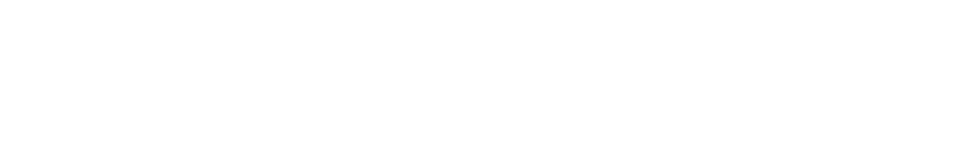
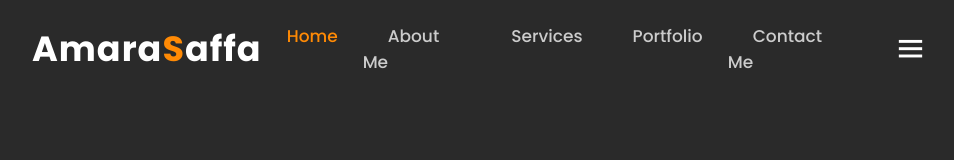
Before and after one commit to AMARASAFFA001/My-Portfolio-Website, a plain HTML site: page index.html in a window 1280 px wide. Shown: the whole page, without its empty margins (160-1114 px from the left). Drawn offline with nearby package versions, Linux system fonts and the light colour scheme.

Commit message:
updated my herader and menu-icon

```diff
--- a/index.html
+++ b/index.html
@@ -5,8 +5,34 @@
     <meta name="viewport" content="width=device-width, initial-scale=1.0">
     <title>Amara Saffa Portfolio</title>
     <link rel="stylesheet" href="style.css">
+
+	 <link rel="stylesheet"
+     href="https://unpkg.com/boxicons@latest/css/boxicons.min.css">
+
+    <link href="https://fonts.googleapis.com/css2?family=Poppins:wght@300;400;500;600;700;800;900&display=swap" rel="stylesheet">
 </head>
 <body>
+
+	<!----header design--->
+	<header>
+		<a href="#" class="logo">Amara<span>S</span>affa</a>
+
+		<ul>
+			<li><a href="#home" class="active">Home</a></li>
+			<li><a href="#about">About Me</a></li>
+			<li><a href="#services">Services</a></li>
+			<li><a href="#portfolio">Portfolio</a></li>
+			<li><a href="#contact">Contact Me</a></li>
+		</ul>
+
+		<div class="bx bx-menu" id="menu-icon">
+
+		</div>
+	</header>
+
+
+
+
     <div class="main-container">
 
 
--- a/style.css
+++ b/style.css
@@ -1,15 +1,30 @@
 *{
-    margin: 0;
     padding: 0;
-    box-sizing: border-box;
+	margin: 0;
+	box-sizing: border-box;
+	font-family: 'Poppins', sans-serif;
+	text-decoration: none;
+	list-style: none;
+}
+
+html{
+	scroll-behavior: smooth;
+}
+
+body{
+	background: var(--bg-color);
+	color: var(--text-color);
 }
 
 :root{
-    --bg1-color: #b2b2b2;
-    --bg2-color: #b2f2b2;
-    --bg3-color: #ffb2b0;
-    --bg4-color: #d4dfb0;
-    --text-color:#000000;
+  --bg-color: #2a2a2a;
+	--second-bg-color: #202020;
+	--text-color: #fff;
+	--second-color: #ccc;
+	--primary-color: #ff8a05;
+	--big-font: 5rem;
+	--h2-font: 3rem;
+	--p-font: 1.1rem;
 }
 
 /* utility classes */
@@ -85,3 +100,55 @@ section{
     height: 100vh;
     scroll-snap-align: start;
 }
+
+/* header styling */
+header{
+	position: fixed;
+	width: 100%;
+	top: 0;
+	right: 0;
+	z-index: 1000;
+	display: flex;
+	align-items: center;
+	justify-content: space-between;
+	background: transparent;
+	padding: 22px 15%;
+	border-bottom: 1px solid transparent;
+	transition: all .45s ease;
+}
+.logo{
+	color: var(--text-color);
+	font-size: 35px;
+	font-weight: 700;
+	letter-spacing: 1px;
+}
+span{
+	color: var(--primary-color);
+}
+
+ul{
+	display: flex;
+}
+ul li a{
+	color: var(--second-color);
+	font-size: 17px;
+	font-weight: 500;
+	margin: 0 25px;
+	transition: all .45s ease;
+}
+ul li a:hover{
+	color: var(--primary-color);
+}
+ul li a.active{
+	color: var(--primary-color);
+}
+
+/* menu-icon */
+#menu-icon{
+	font-size: 35px;
+	color: var(--text-color);
+	z-index: 10001;
+	cursor: pointer;
+	margin-left: 25px;
+	display: flex;
+}
```
